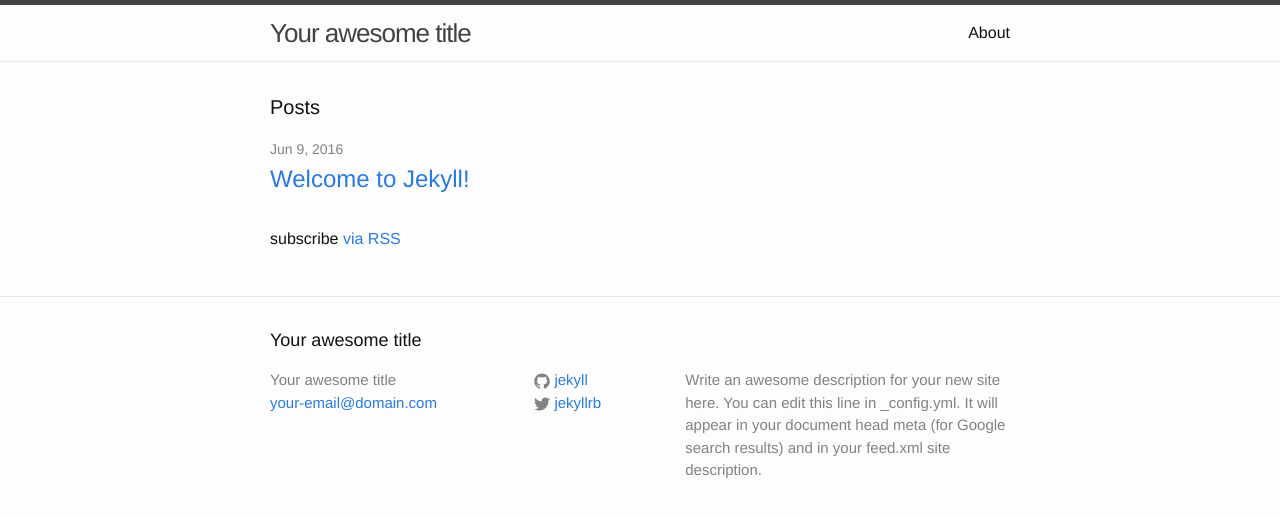
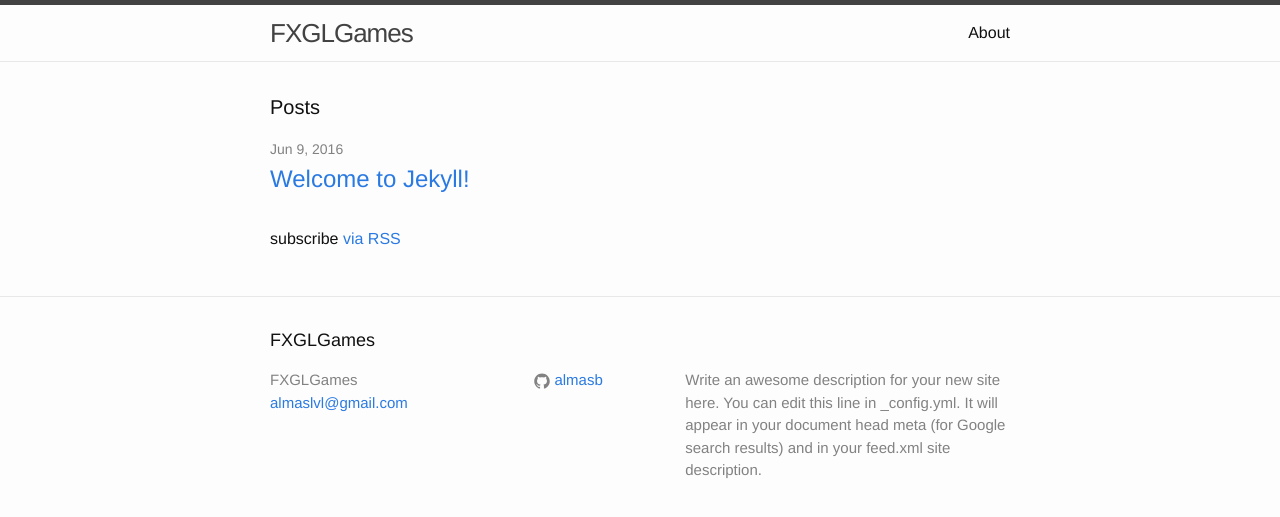
Before and after one commit to AlmasB/FXGLGames, a Jekyll site: the page built from index.html, in a window 1280 px wide. Shown: the top 517 px of the page. Built offline with Jekyll 4.4.1, drawn with Linux system fonts in a browser that asks for light colours.

Commit message:
updated config

```diff
--- a/_config.yml
+++ b/_config.yml
@@ -6,16 +6,16 @@
 # 'jekyll serve'. If you change this file, please restart the server process.
 
 # Site settings
-title: Your awesome title
-email: your-email@domain.com
+title: FXGLGames
+email: almaslvl@gmail.com
 description: > # this means to ignore newlines until "baseurl:"
   Write an awesome description for your new site here. You can edit this
   line in _config.yml. It will appear in your document head meta (for
   Google search results) and in your feed.xml site description.
 baseurl: "" # the subpath of your site, e.g. /blog
-url: "http://yourdomain.com" # the base hostname & protocol for your site
-twitter_username: jekyllrb
-github_username:  jekyll
+url:  https://almasb.github.io # the base hostname & protocol for your site
+#twitter_username: jekyllrb
+github_username:  almasb
 
 # Build settings
 markdown: kramdown
```
